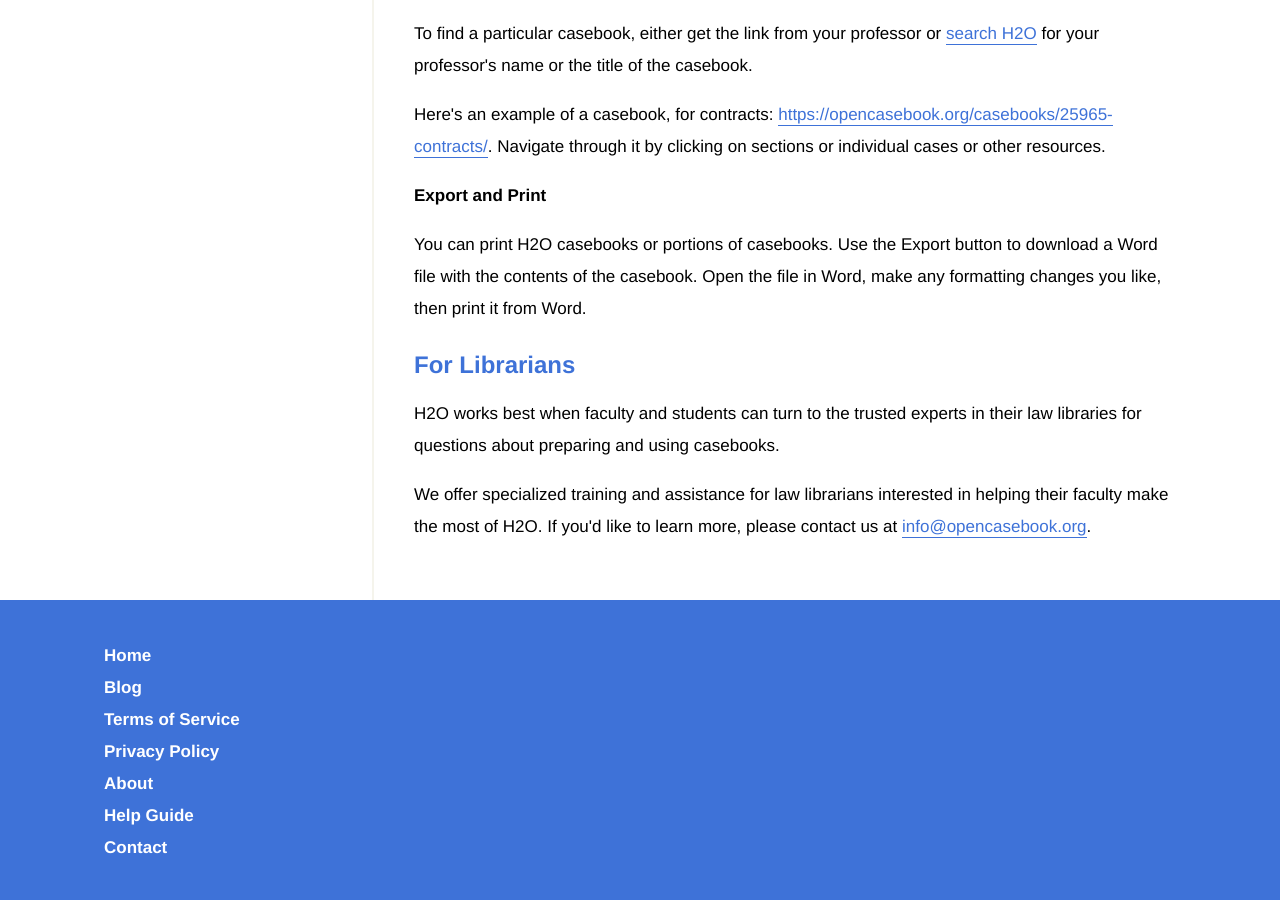
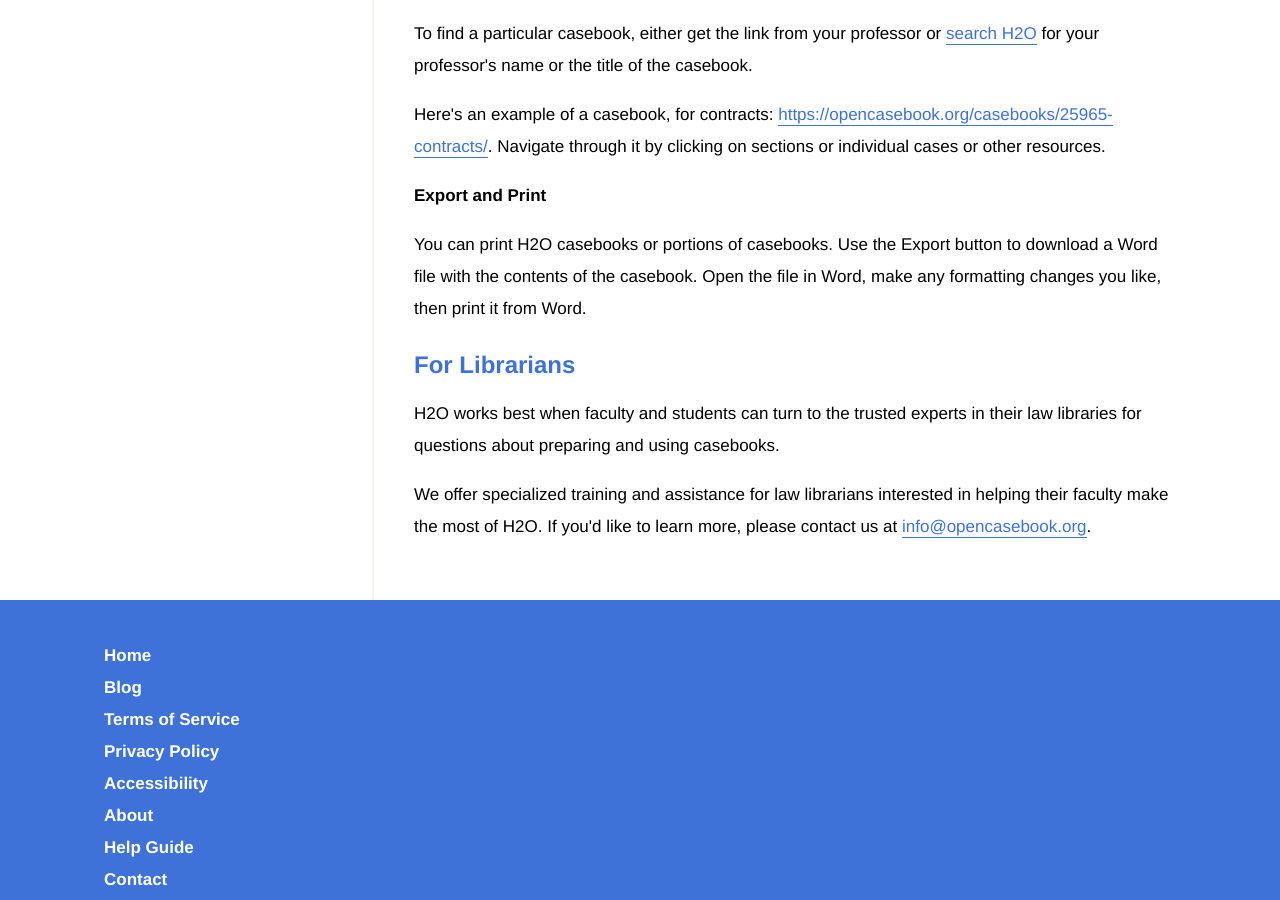
Before and after one commit to harvard-lil/h2o-static, a Jekyll site: the page built from app/index.html, in a window 1280 px wide and 900 px high, scrolled down 4369 px. Built offline with Jekyll 4.4.1, drawn with Linux system fonts in a browser that asks for light colours.

Commit message:
Add accessibility link to footer

```diff
--- a/app/_includes/footer.html
+++ b/app/_includes/footer.html
@@ -6,6 +6,7 @@
         <li><a href="{{ site.baseurl }}/blog/">Blog</a></li>
         <li><a href="https://opencasebook.org/pages/terms-of-service">Terms of Service</a></li>
         <li><a href="https://opencasebook.org/pages/privacy-policy">Privacy Policy</a></li>
+        <li><a href="https://accessibility.huit.harvard.edu/digital-accessibility-policy">Accessibility</a></li>
         <li><a href="https://opencasebook.org/pages/about">About</a></li>
         <li><a href="{{ site.baseurl }}/">Help Guide</a></li>
         <li><a href="mailto:lil@law.harvard.edu?subject=Contact%20re%20H2O">Contact</a></li>
```
